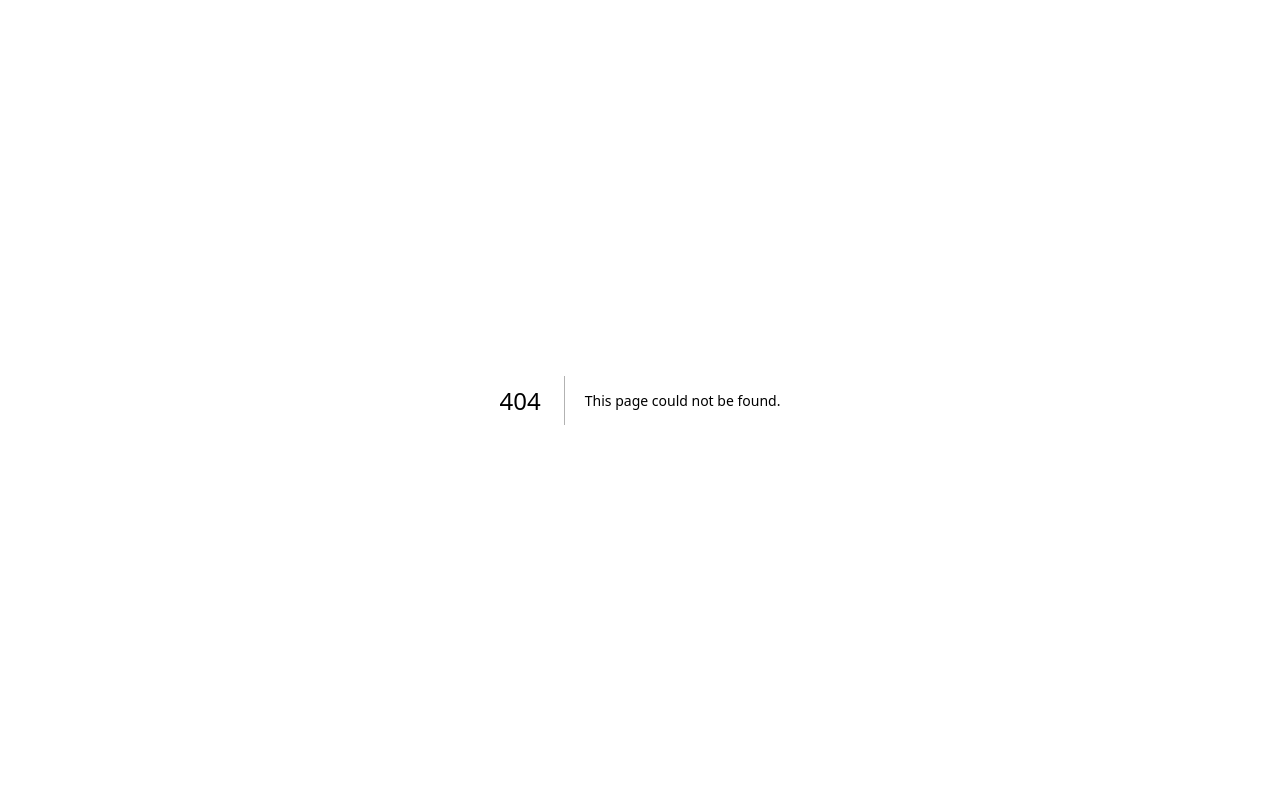
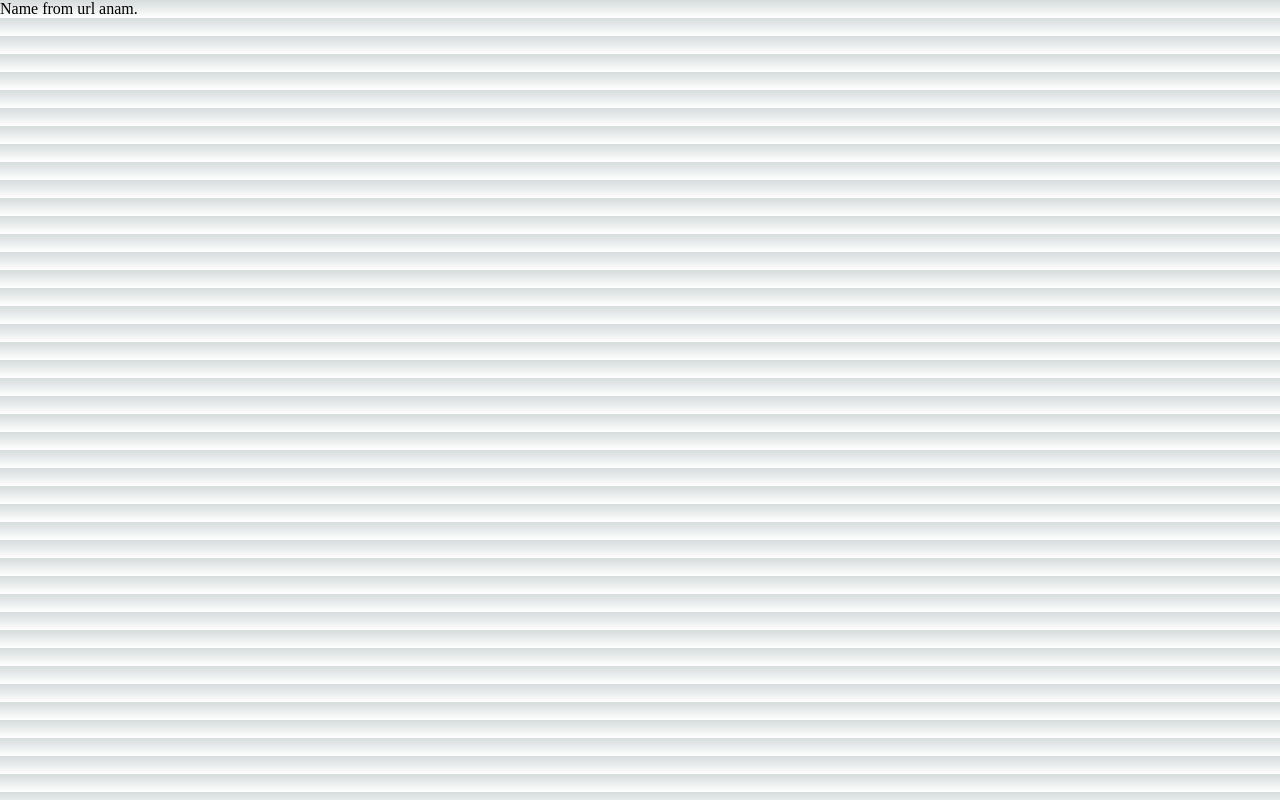
Before and after one commit to anamrani0832/step00_hello_world, a Next.js app: page /anam in a window 1280 px wide. Before the commit this address had no page. Built offline with nearby package versions, Linux system fonts and the light colour scheme.

Commit message:
step_04 is added

```diff
--- /dev/null
+++ b/app/[posts]/page.tsx
@@ -0,0 +1,3 @@
+export default function GiveName({ params }: { params: { posts: string } }) {
+  return <div>Name from url {params.posts}.</div>;
+}
--- a/app/page.tsx
+++ b/app/page.tsx
@@ -11,6 +11,8 @@ export default function Home() {
       <h1 className="title">Welcome To AnamTech</h1>
       <br />
       Read My <Link href="/name">Name</Link>
+      <br />
+      Visit my posts<Link href = "/anam"> Go To Anam Page </Link>
     </div>
   );
 }
```
